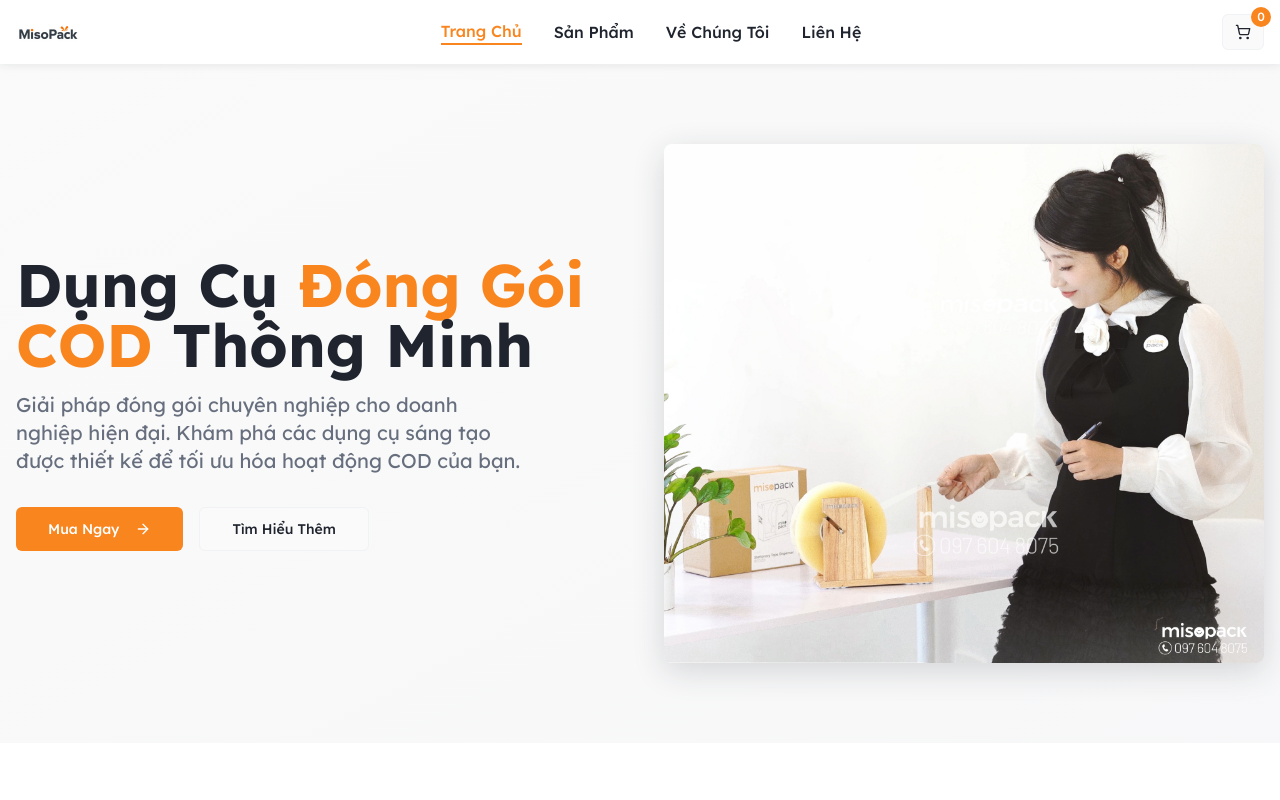
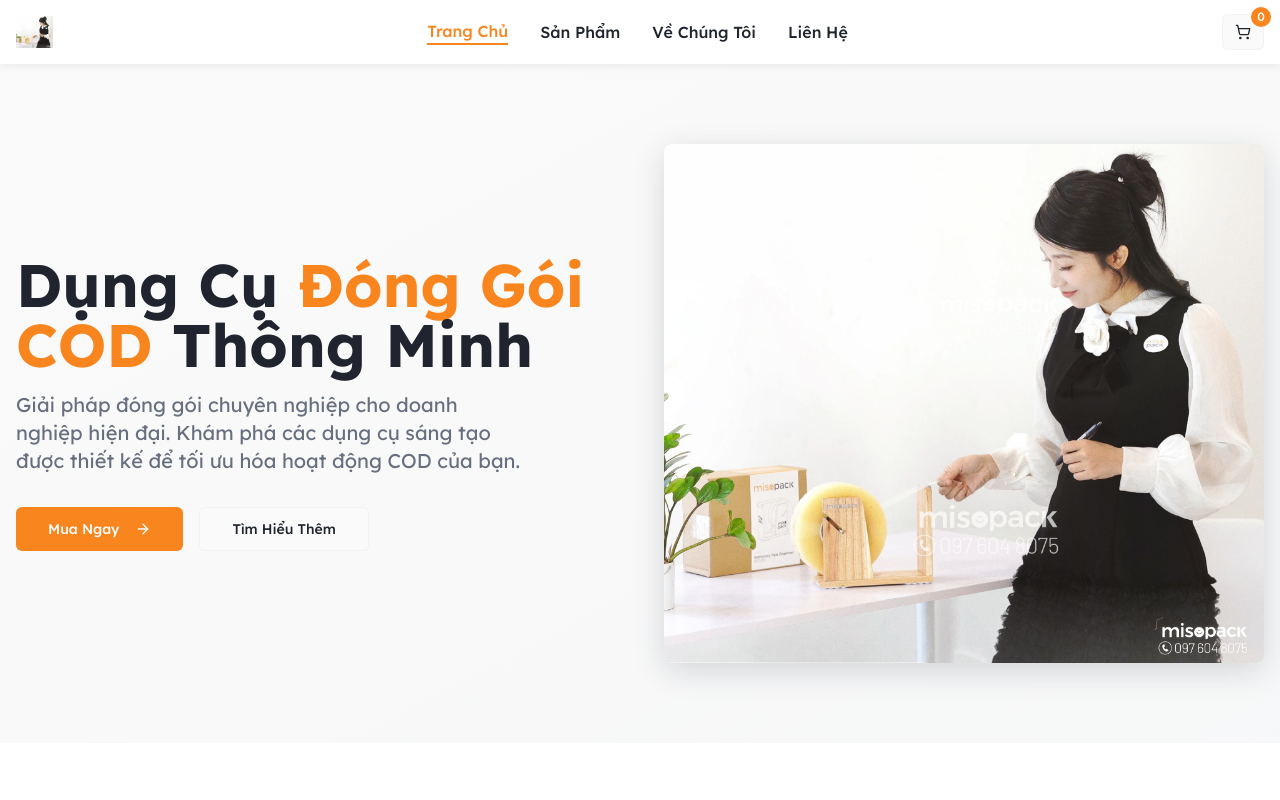
Before and after one commit to tienpv24/misopack-smart-shop, a React (Vite) app: page / in a window 1280 px wide. Shown: the top 800 px of the page. Built offline with nearby package versions, Linux system fonts and the light colour scheme.

Commit message:
Update logo
Replace the current logo with the new one.

```diff
--- a/src/components/Header.tsx
+++ b/src/components/Header.tsx
@@ -2,7 +2,7 @@ import { useState } from "react";
 import { Link, useLocation } from "react-router-dom";
 import { Menu, X, ShoppingCart } from "lucide-react";
 import { Button } from "@/components/ui/button";
-import misopackLogo from "@/assets/misopack-logo.png";
+
 
 const Header = () => {
   const [isMenuOpen, setIsMenuOpen] = useState(false);
@@ -24,7 +24,7 @@ const Header = () => {
           {/* Logo */}
           <Link to="/" className="flex items-center space-x-2">
             <img
-              src={misopackLogo}
+              src="/lovable-uploads/6ec86c8a-2934-41c2-85f5-b12435a4128c.png"
               alt="MisoPack"
               className="h-8 w-auto"
             />
```
